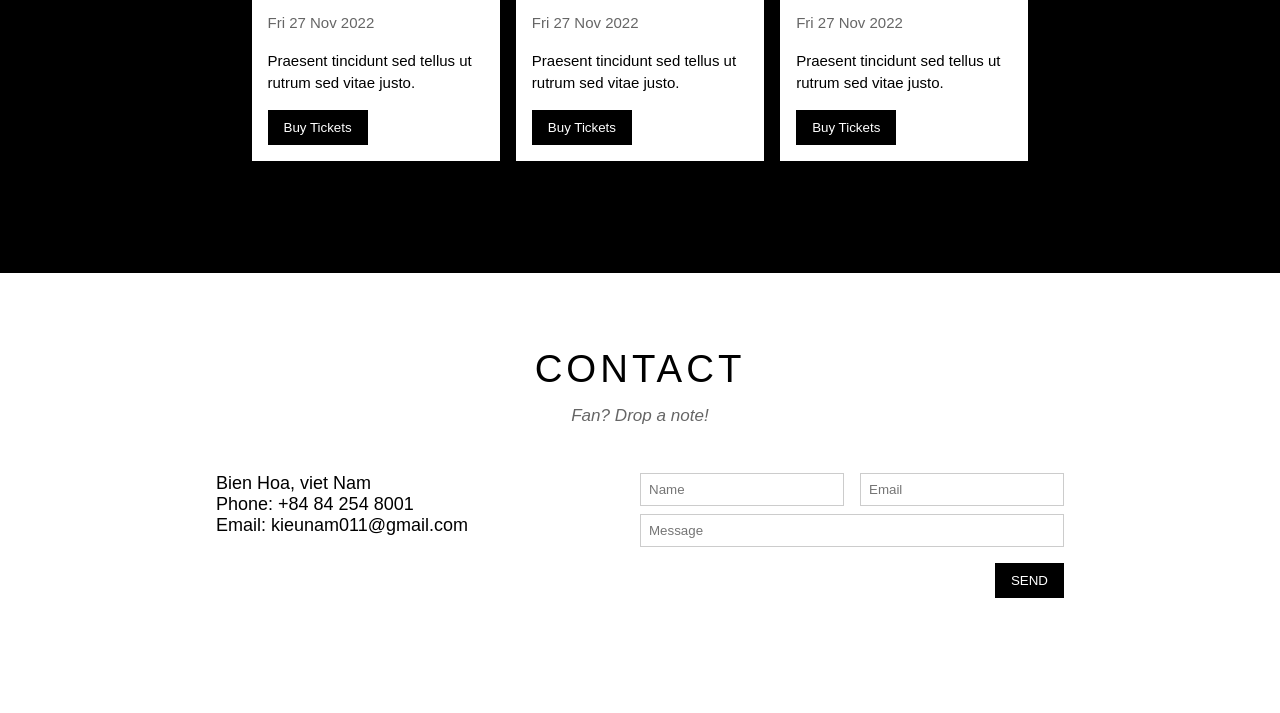
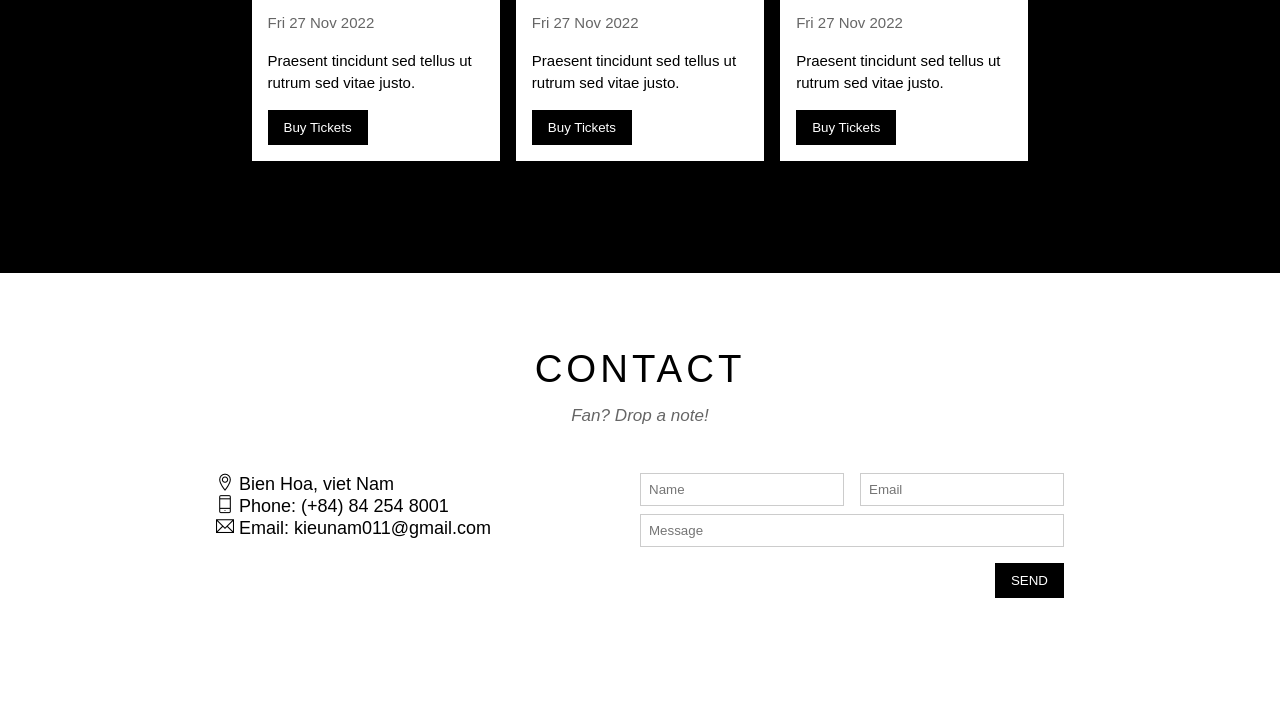
Before and after one commit to kieunam123/project01, a plain HTML site: page index.html in a window 1280 px wide. Shown: the part 2261-2974 px from the top of the page. Drawn offline with Linux system fonts and the light colour scheme.

Commit message:
updated by me

```diff
--- a/index.html
+++ b/index.html
@@ -7,6 +7,7 @@
     <title>Document</title>
     <link rel="stylesheet" href="./assets/css/style.css">
     <link rel="stylesheet" href="./assets/icons/themify-icons/themify-icons.css">
+    <!-- <link rel="stylesheet" href="./assets/icons/fontawesome-free-6.0.0-web/css/all.css"> -->
 </head>
 <body>
 <div class="main">
@@ -133,13 +134,13 @@
                 <p id="subheading">Fan? Drop a note!</p>
                 <div class="contact-form">
                     <div class="contact-inf contactform-position">
-                        <i></i>
+                        <i class="contact-icon ti-location-pin"></i>
                         Bien Hoa, viet Nam
                         <br>
-                        <i></i>
-                        Phone: +84 84 254 8001
+                        <i class="contact-icon ti-mobile"></i>
+                        Phone: (+84) 84 254 8001
                         <br>
-                        <i></i>
+                        <i class="contact-icon ti-email"></i>
                         Email: kieunam011@gmail.com
                         <br>
                     </div>
@@ -162,7 +163,9 @@
 
 
     </div>
-
+    <!-- Location map -->
+    <img src="./assets/img/bien-hoa.jpeg" style="filter: grayscale(50%) ;width: 100%; max-width: 100%;height: auto;" alt="">
+    <!-- Footer -->
     <div id="footer">
 
     </div>
```
